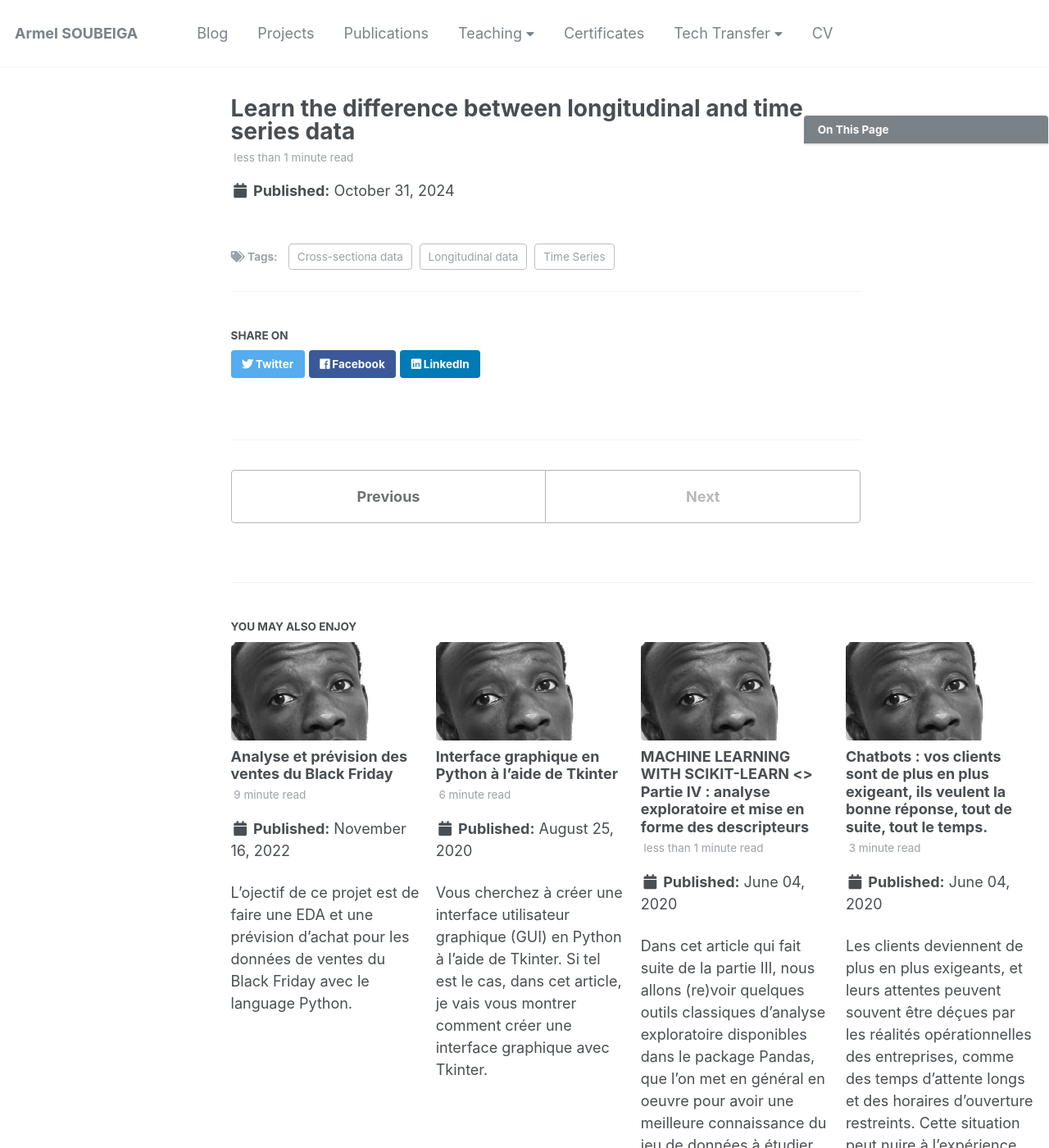
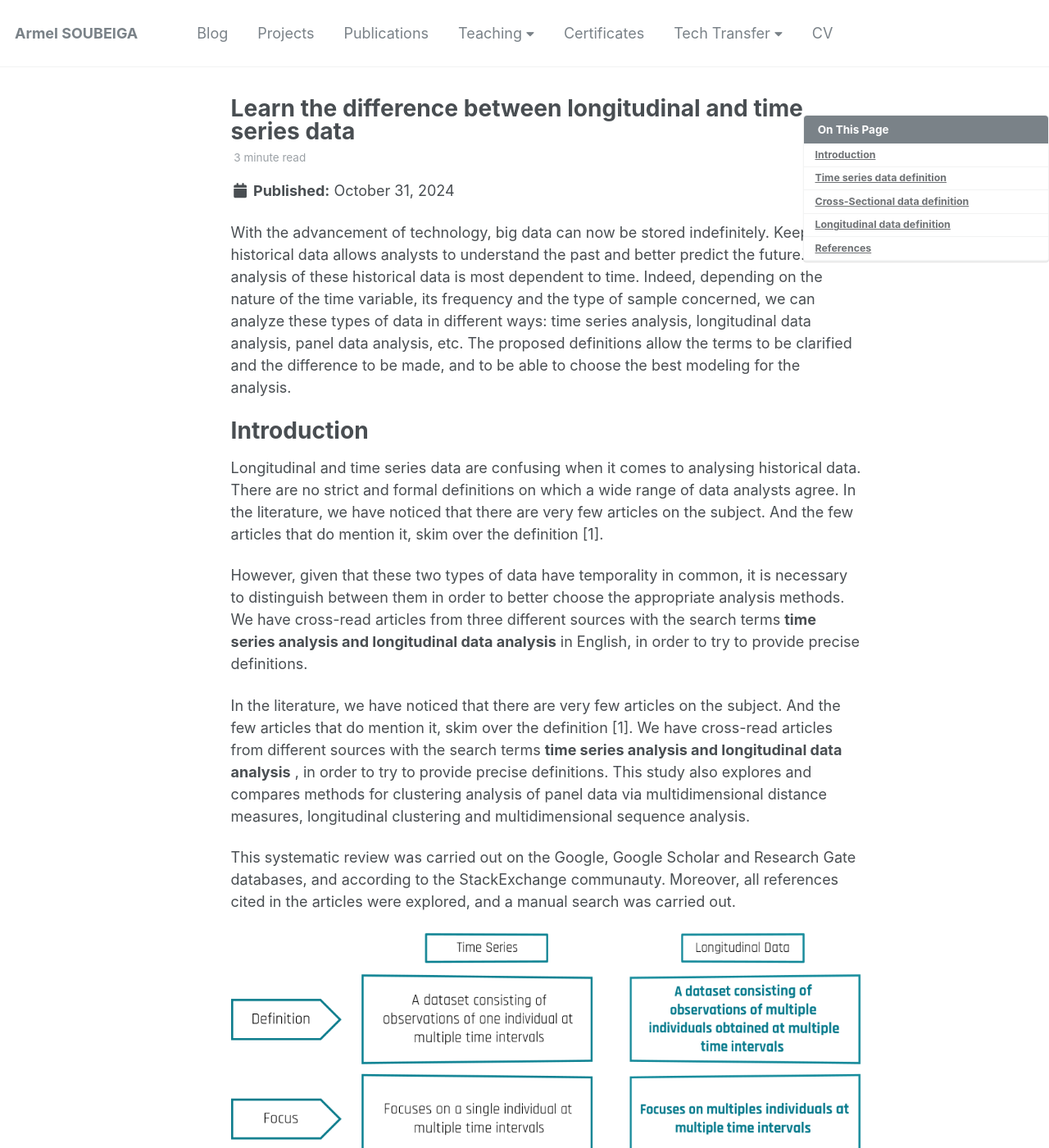
Before and after one commit to armelsoubeiga/armelsoubeiga.github.io, a Jekyll site: the page built from _posts/2024-10-31-Learn-the-difference-between-longitudinal-and-time-series-data.md, in a window 1280 px wide and 1400 px high. Shown: the whole window at 82% size. Built offline with Jekyll 4.4.1, drawn with Linux system fonts in a browser that asks for light colours; some of the changed text lies outside the part shown.

Commit message:
Update 2024-10-31-Learn-the-difference-between-longitudinal-and-time-series-data.md

```diff
--- a/_posts/2024-10-31-Learn-the-difference-between-longitudinal-and-time-series-data.md
+++ b/_posts/2024-10-31-Learn-the-difference-between-longitudinal-and-time-series-data.md
@@ -9,7 +9,43 @@
 author_profile: false
 toc: true
 excerpt: "Longitudinal and time series data are confusing when it comes to analysing historical data. There are no strict and formal definitions on which a wide range of data analysts agree.
-In the literature, we have noticed that there are very few articles on the subject. And the few articles that do mention it, skim over the definition"
+In the literature, we have noticed that there are very few articles on the subject. And the few articles that do mention it, skim over the definition."
 ---
 
 {% include toc %}
+
+
+With the advancement of technology, big data can now be stored indefinitely. Keeping historical data allows analysts to understand the past and better predict the future. The analysis of these historical data is most dependent to time. Indeed, depending on the nature of the time variable, its frequency and the type of sample concerned, we can analyze these types of data in different ways: time series analysis, longitudinal data analysis, panel data analysis, etc. The proposed definitions allow the terms to be clarified and the difference to be made, and to be able to choose the best modeling for the analysis.
+
+
+# Introduction
+
+Longitudinal and time series data are confusing when it comes to analysing historical data. There are no strict and formal definitions on which a wide range of data analysts agree. In the literature, we have noticed that there are very few articles on the subject. And the few articles that do mention it, skim over the definition [1].
+
+However, given that these two types of data have temporality in common, it is necessary to distinguish between them in order to better choose the appropriate analysis methods.
+We have cross-read articles from three different sources with the search terms **time series analysis and longitudinal data analysis** in English, in order to try to provide precise definitions.
+
+In the literature, we have noticed that there are very few articles on the subject. And the few articles that do mention it, skim over the definition [1]. We have cross-read articles from different sources with the search terms **time series analysis and longitudinal data analysis** , in order to try to provide precise definitions. This study also explores and compares methods for clustering analysis of panel data via multidimensional distance measures, longitudinal clustering and  multidimensional sequence analysis.
+
+This systematic review was carried out on the Google, Google Scholar and Research Gate databases, and according to the StackExchange communauty. Moreover, all references cited in the articles were explored, and a manual search was carried out.
+
+![png](/images/posts/2024_10/Image_4.png)
+
+# Time series data definition
+
+Time series data can be defined as a study unit observed at regular intervals over a very long period of time. It focuses on observations of a single individual at different times. Viewed as a dataset, think
+of it as one column with rows corresponding to different time points. - Single individual and at multiple points times
+
+# Cross-Sectional data definition
+
+Cross-Sectional data is a collection of observations for multiple subjects (study units) at single point in time.
+- Multiple individuals and at the same time
+
+# Longitudinal data definition
+
+Longitudinal data (or panel data) refers to a larger number of study units observed over a few period of time. It is usually called as Cross-sectional Time-series data as it a combination of above mentioned
+types, i.e., collection of observations for multiple subjects at multiple instances. Think of it as a table where rows are time points, and columns are subjects.
+- Multiple individuals and at multiple points times
+
+# References
+[1] S Fienberg, I Olkin, and G Casella. Springer texts in statistics. Longitudinal and Time-Series Analysis - 342p
```
